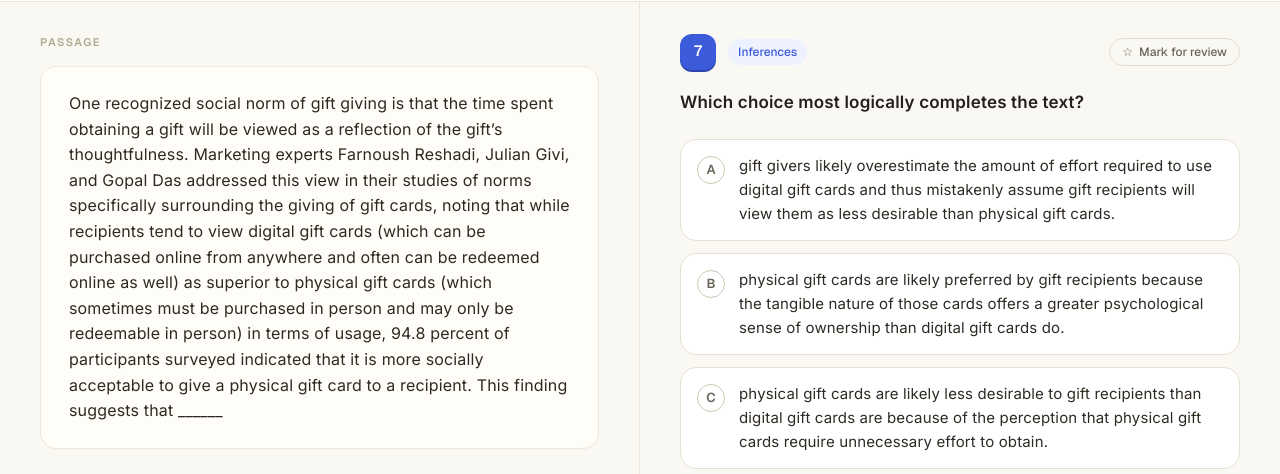
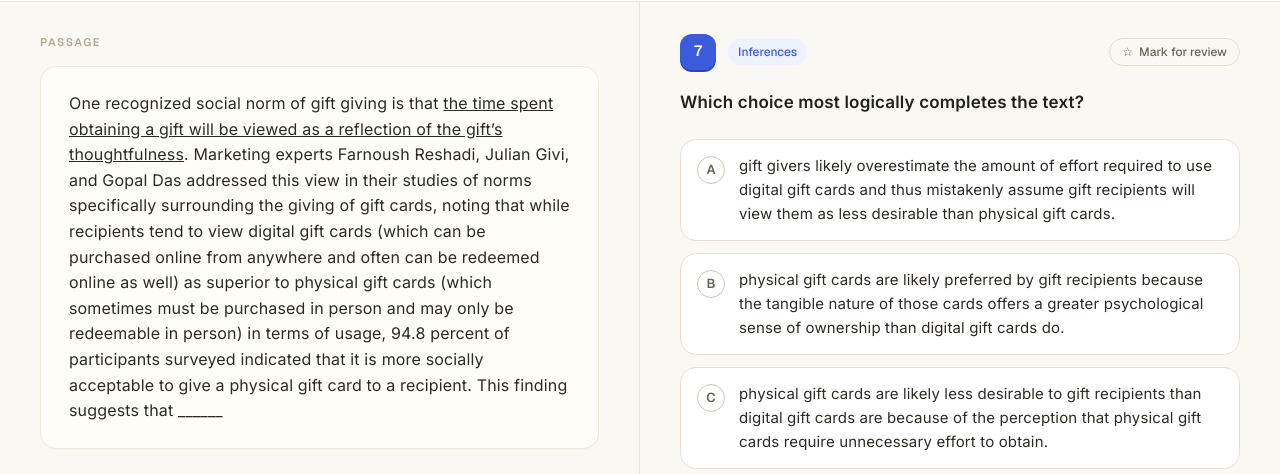
Before and after one commit to EricDufitimana/Sprep, a Next.js app: page /tester in a window 1280 px wide. Shown: the part 157-631 px from the top of the page. Built offline with nearby package versions, Linux system fonts and the light colour scheme.

Commit message:
Fixed the underline error

```diff
--- a/src/app/tester/page.tsx
+++ b/src/app/tester/page.tsx
@@ -1,6 +1,7 @@
 'use client';
 
 import { useEffect, useRef, useState } from 'react';
+import { RichText } from '@/components/rich-text';
 
 /**
  * /tester — a design sandbox for the test-taking surface.
@@ -48,7 +49,7 @@ const SAMPLE = {
   number: 7,
   total: 27,
   passage:
-    "One recognized social norm of gift giving is that the time spent obtaining a gift will be viewed as a reflection of the gift’s thoughtfulness. Marketing experts Farnoush Reshadi, Julian Givi, and Gopal Das addressed this view in their studies of norms specifically surrounding the giving of gift cards, noting that while recipients tend to view digital gift cards (which can be purchased online from anywhere and often can be redeemed online as well) as superior to physical gift cards (which sometimes must be purchased in person and may only be redeemable in person) in terms of usage, 94.8 percent of participants surveyed indicated that it is more socially acceptable to give a physical gift card to a recipient. This finding suggests that ______",
+    "One recognized social norm of gift giving is that <u>the time spent obtaining a gift will be viewed as a reflection of the gift’s thoughtfulness</u>. Marketing experts Farnoush Reshadi, Julian Givi, and Gopal Das addressed this view in their studies of norms specifically surrounding the giving of gift cards, noting that while recipients tend to view digital gift cards (which can be purchased online from anywhere and often can be redeemed online as well) as superior to physical gift cards (which sometimes must be purchased in person and may only be redeemable in person) in terms of usage, 94.8 percent of participants surveyed indicated that it is more socially acceptable to give a physical gift card to a recipient. This finding suggests that ______",
   question: 'Which choice most logically completes the text?',
   options: [
     { letter: 'A', text: 'gift givers likely overestimate the amount of effort required to use digital gift cards and thus mistakenly assume gift recipients will view them as less desirable than physical gift cards.' },
@@ -241,7 +242,7 @@ export default function TesterPage() {
                       letterSpacing: 'var(--rtrack)',
                     }}
                   >
-                    {SAMPLE.passage}
+                    <RichText>{SAMPLE.passage}</RichText>
                   </p>
                 </div>
               </div>
@@ -289,7 +290,7 @@ export default function TesterPage() {
                     letterSpacing: 'var(--rtrack)',
                   }}
                 >
-                  {SAMPLE.question}
+                  <RichText>{SAMPLE.question}</RichText>
                 </p>
 
                 {/* Options */}
@@ -328,7 +329,7 @@ export default function TesterPage() {
                             letterSpacing: 'var(--rtrack)',
                           }}
                         >
-                          {opt.text}
+                          <RichText>{opt.text}</RichText>
                         </span>
                       </button>
                     );
```
